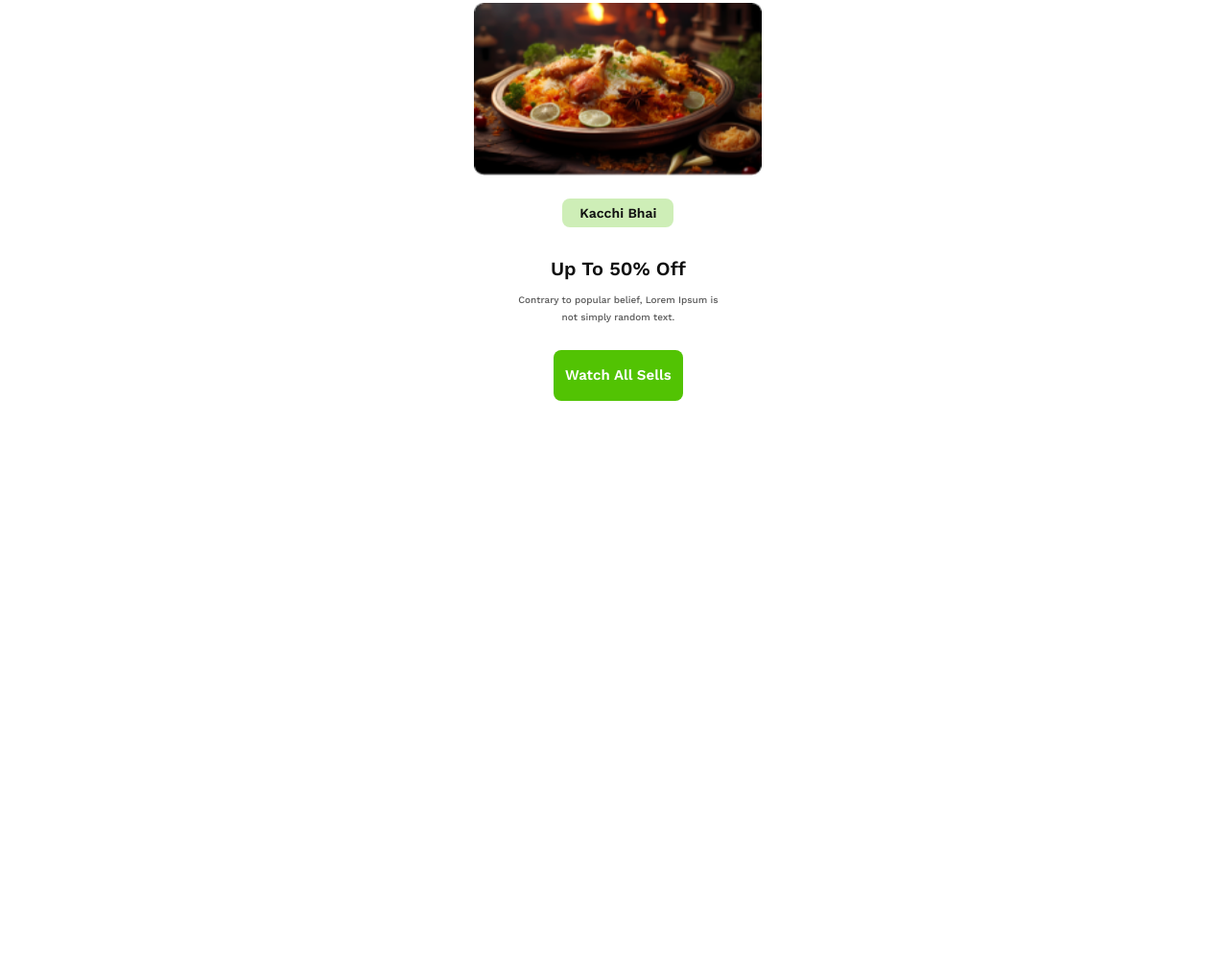
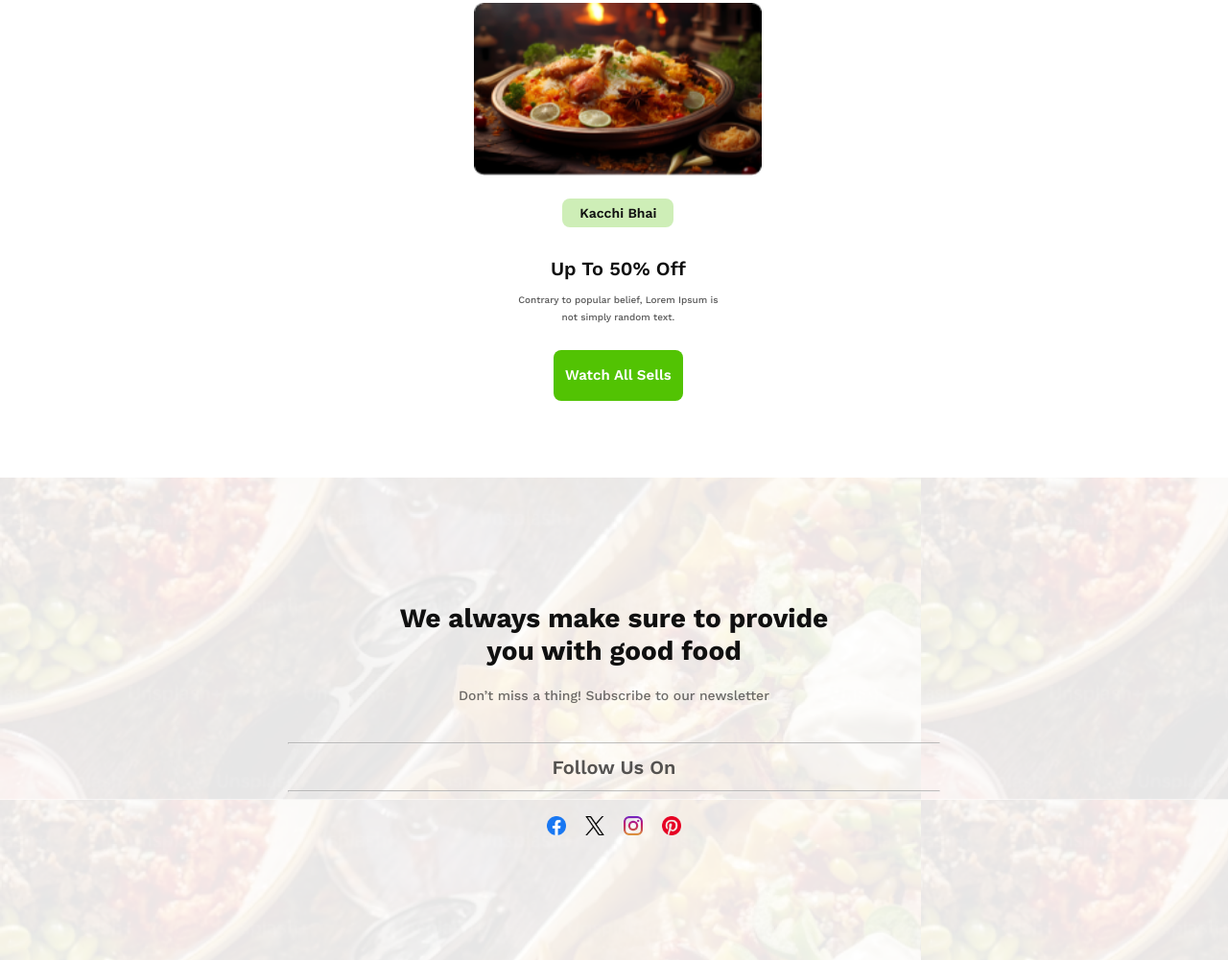
Before and after one commit to LaboneeAktar/good-food-restaurant, a plain HTML site: page index.html in a window 1280 px wide. Shown: the part 1823-2824 px from the top of the page at 96% size. Before the commit the page ends 2321 px from the top, so only its background shows below. Drawn offline with nearby package versions, Linux system fonts and the light colour scheme.

Commit message:
Created footer Section

```diff
--- a/index.html
+++ b/index.html
@@ -115,5 +115,25 @@
         </div>
       </div>
     </section>
+    <section class="footer">
+      <div class="description-container footer-items">
+        <h1 class="about-title">
+          We always make sure to provide <br />
+          you with good food
+        </h1>
+        <p class="about-subtitle">
+          Don’t miss a thing! Subscribe to our newsletter
+        </p>
+        <hr style="opacity: 0.6" />
+        <h3 class="follow-up">Follow Us On</h3>
+        <hr style="opacity: 0.6" />
+        <div class="social-icon">
+          <img src="assets/Social_Icon/facebook.png" alt="" />
+          <img src="assets/Social_Icon/twitter.png" alt="" />
+          <img src="assets/Social_Icon/instagram.png" alt="" />
+          <img src="assets/Social_Icon/pinterest.png" alt="" />
+        </div>
+      </div>
+    </section>
   </body>
 </html>
--- a/styles/style.css
+++ b/styles/style.css
@@ -94,7 +94,7 @@
   height: 300px;
 }
 
-.about-us .about-title {
+.about-title {
   color: rgb(16, 16, 16);
   font-family: Work Sans;
   font-size: 28px;
@@ -105,7 +105,7 @@
   margin-bottom: 20px;
 }
 
-.about-us .about-subtitle {
+.about-subtitle {
   color: rgb(16, 16, 16);
   font-family: Work Sans;
   font-size: 14px;
@@ -234,3 +234,12 @@
 .card-details {
   margin-left: 38%;
 }
+
+.footer {
+  /* margin-bottom: 80px; */
+  background-image: url(../assets/social-bg.png);
+}
+
+.footer-items {
+  padding: 130px 300px;
+}
```
